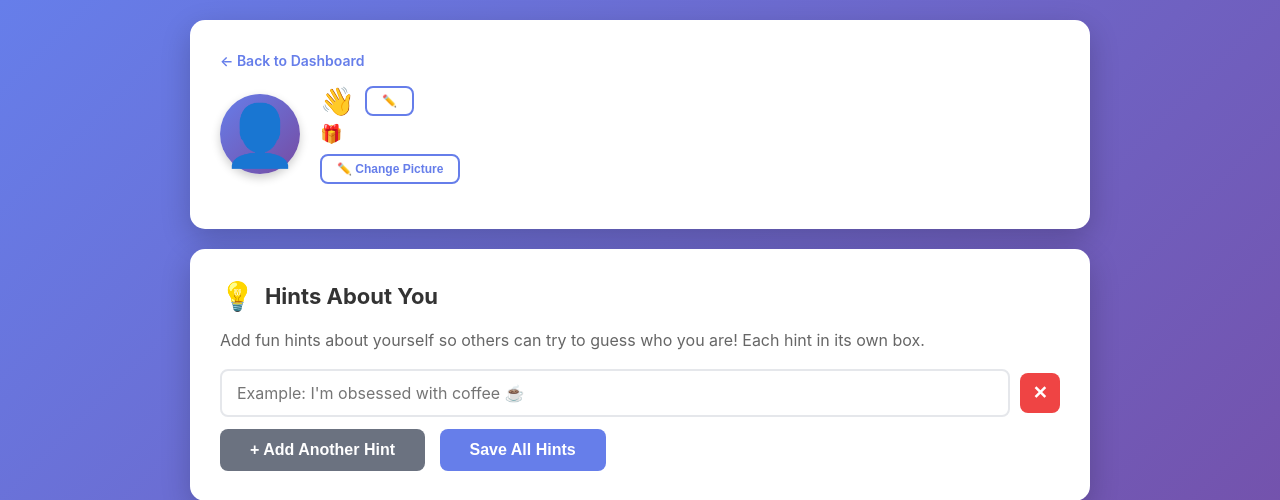
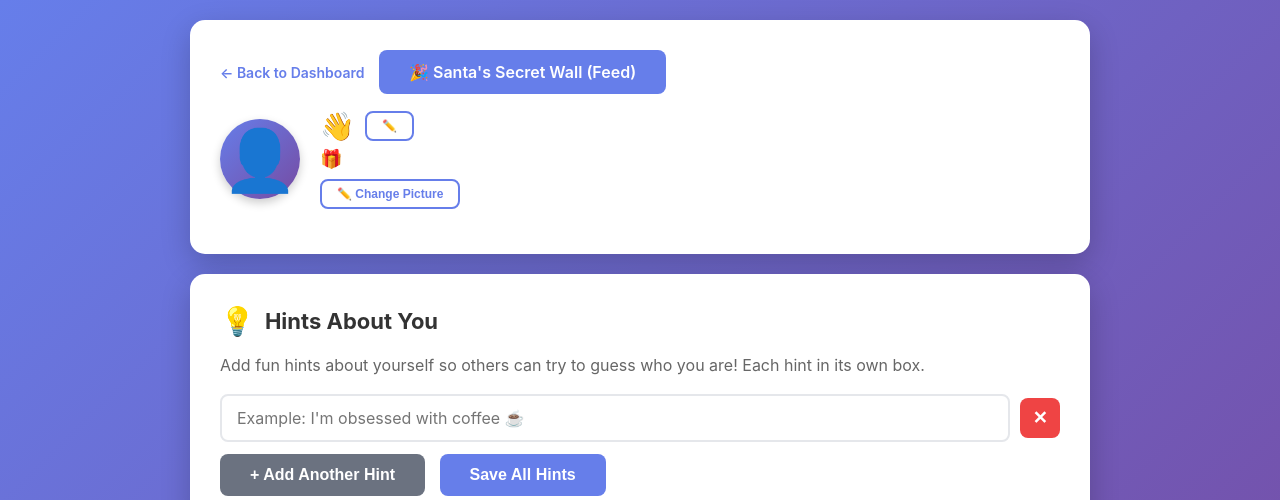
Before and after one commit to cmsgraham/secret-santa, a Flask app: template templates/member.html in a window 1280 px wide. Shown: the top 500 px of the page. Run offline with Flask 3, Linux system fonts and the light colour scheme; the template is opened without the code that fills it, so the values that code supplies are empty; the visitor is signed in with stand-in values (Sample User, id 1).

Commit message:
Implement feed route and link from member page

```diff
--- a/app.py
+++ b/app.py
@@ -381,6 +381,7 @@ def assign_secret_santa():
 # Initialize database
 def create_tables():
     """Create database tables."""
+
     try:
         with app.app_context():
             db.create_all()
@@ -388,7 +389,45 @@ def create_tables():
     except Exception as e:
         logger.error(f"Failed to create database tables: {str(e)}")
 
+# --- FEED ROUTE ---
+@app.route('/events/<event_id>/feed', methods=['GET', 'POST'])
+def feed(event_id):
+    event = SecretSantaEvent.query.get_or_404(event_id)
+    # Get all participants (members)
+    members = []
+    # You may have a Participant model; if so, replace with actual query
+    if hasattr(event, 'participants'):
+        members = event.participants
+    # Dummy fallback: get assignments and build member list from emails
+    else:
+        assignments = Assignment.query.filter_by(event_id=event_id).all()
+        emails = set([a.giver_email for a in assignments] + [a.receiver_email for a in assignments])
+        # You may want to fetch more info for each email
+        members = [{'nickname': email.split('@')[0], 'profile_picture_url': '/static/default_avatar.png', 'hints': '', 'gift_preferences': ''} for email in emails]
+
+    # Handle posts (for now, dummy list)
+    posts = []
+    # TODO: Replace with actual Post model/query if available
+
+    # Handle new post submission
+    if request.method == 'POST':
+        content = request.form.get('content', '').strip()
+        nickname = 'Anonymous'
+        # If user is logged in, use their nickname
+        if hasattr(request, 'user') and getattr(request.user, 'nickname', None):
+            nickname = request.user.nickname
+        elif hasattr(request, 'participant') and getattr(request.participant, 'nickname', None):
+            nickname = request.participant.nickname
+        # Save post logic here (not implemented)
+        # posts.append({'nickname': nickname, 'content': content})
+        flash('Post submitted! (Demo only, not saved)', 'success')
+
+    return render_template('feed.html', event=event, members=members, posts=posts)
+
 if __name__ == '__main__':
+
+
+
     # Create logs directory
     log_dir = os.getenv('LOG_DIR', './logs')
     os.makedirs(log_dir, exist_ok=True)
--- a/templates/member.html
+++ b/templates/member.html
@@ -545,6 +545,10 @@
             <a href="{{ url_for('dashboard') }}" class="dashboard-link">
                 ← Back to Dashboard
             </a>
+            <!-- Link to Santa's Secret Wall Feed -->
+            <a href="{{ url_for('feed', event_id=event.id) }}" class="btn" style="margin-bottom: 15px; margin-left: 10px;">
+                🎉 Santa's Secret Wall (Feed)
+            </a>
             {% endif %}
             <div class="profile-section">
                 <div class="profile-picture" onclick="openProfileModal()" title="Click to change profile picture">
```
